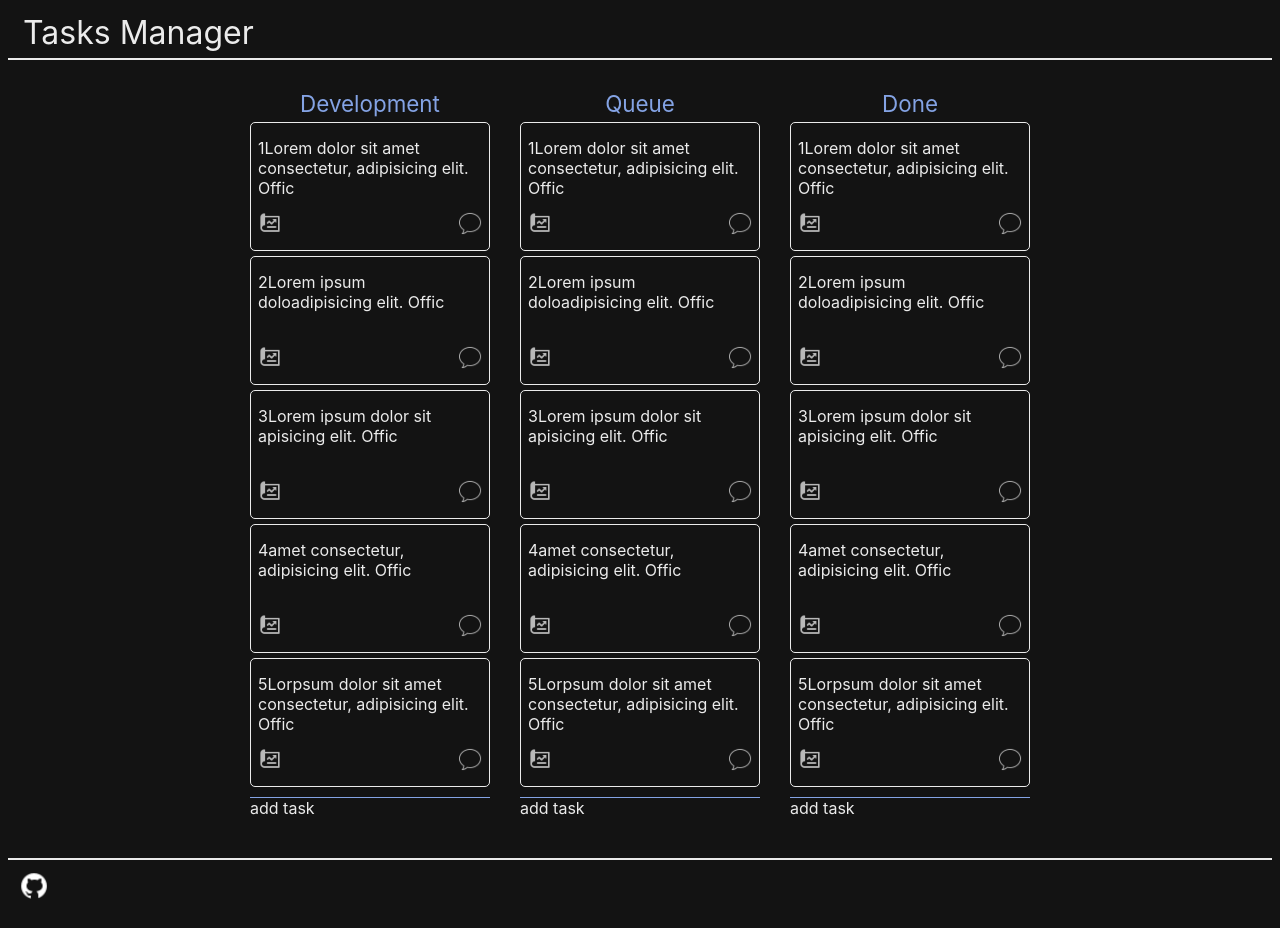
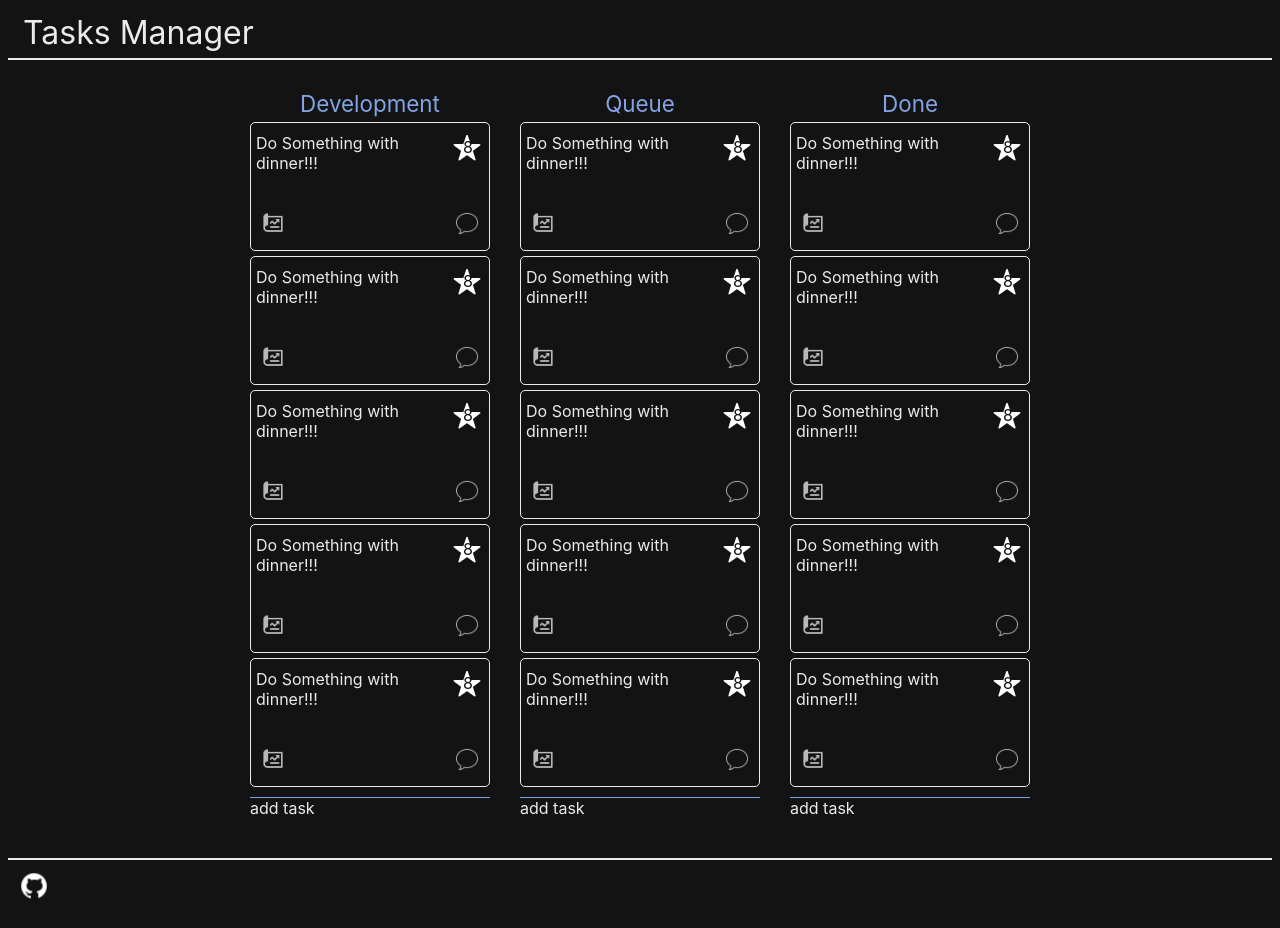
Before and after one commit to Sanvinganza/myTodo, a React (Create React App) app: page /1 in a window 1280 px wide. Built offline with nearby package versions, Linux system fonts and the light colour scheme.

Commit message:
updated Objective card

```diff
--- a/src/components/Card.tsx
+++ b/src/components/Card.tsx
@@ -4,20 +4,27 @@ import { CommentsModal } from "../modals/CommentsModal"
 import { ObjectiveModal } from "../modals/ObjectiveModal"
 
 export interface ICardCoverProps {
-  text: string
   ref: RefObject<HTMLDivElement>
+  title: string
 }
 
-export type TCardCover = ({ text, ref }: ICardCoverProps) => JSX.Element
+export type TCardCover = ({ ref, title }: ICardCoverProps) => JSX.Element
 export const Card = forwardRef<HTMLDivElement, ICardCoverProps>(
-  ({ text }, ref) => {
+  ({ title }, ref) => {
     const [starModalIsOpen, setStarModalIsOpen] = useState(false)
     const [messageModalIsOpen, setMessageModalIsOpen] = useState(false)
 
     return (
       <>
         <div ref={ref} className="queue-item">
-          <span className="about">{text}</span>
+          <div className="container">
+            <div className="title">{title}</div>
+            <figure className="rating-container">
+              <img src={require("../images/star.png")} />
+              <figcaption>8</figcaption>
+            </figure>
+          </div>
+
           <footer>
             <div className="attribute-container">
               <img
--- a/src/global.scss
+++ b/src/global.scss
@@ -92,23 +92,27 @@ a {
 .queue-container {
   transition: 3s ease-out;
   > .queue-item {
-    padding: 10px 2px;
+    padding: 10px 5px;
     border-radius: 5px;
     margin: 5px 0;
     border: 1px color.$white solid;
     display: flex;
-    justify-content: center;
+    justify-content: space-between;
     flex-direction: column;
-    align-content: space-between;
     height: 107px;
-    > span.about {
+    > .container {
+      display: flex;
+      flex-direction: row;
+      justify-content: space-between;
+    }
+    > .title {
+      font-size: 12px;
       height: 100%;
       display: -webkit-box;
       -webkit-line-clamp: 3;
       -webkit-box-orient: vertical;
       overflow: hidden;
       text-overflow: ellipsis;
-      padding: 5px;
     }
   }
 
@@ -116,6 +120,20 @@ a {
     height: 30px;
     border-top: 1px color.$blue solid;
     margin-top: 10px;
+  }
+}
+
+// ----- raiting
+figure.rating-container {
+  position: relative;
+  margin: 0;
+  width: 34px;
+  figcaption {
+    position: absolute;
+    text-align: center;
+    left: 11px;
+    top: 4px;
+    color: color.$black;
   }
 }
 // -----------QUEUE END
--- a/src/pages/Objectives/DoneQueue.tsx
+++ b/src/pages/Objectives/DoneQueue.tsx
@@ -4,34 +4,34 @@ import { ICardInfo, Queue } from "./Queue"
 export interface IDoneQueueProps {}
 const queue: ICardInfo[] = [
   {
-    id: 1,
-    index: 1,
+    id: 11,
+    index: 11,
     date: new Date(),
-    text: "1Lorem dolor sit amet consectetur, adipisicing elit. Offic",
+    text: "11Lorem dolor sit amet consectetur, adipisicing elit. Offic",
   },
   {
-    id: 2,
-    index: 2,
+    id: 12,
+    index: 12,
     date: new Date(),
-    text: "2Lorem ipsum doloadipisicing elit. Offic",
+    text: "12Lorem ipsum doloadipisicing elit. Offic",
   },
   {
     id: 3,
     index: 3,
     date: new Date(),
-    text: "3Lorem ipsum dolor sit apisicing elit. Offic",
+    text: "13Lorem ipsum dolor sit apisicing elit. Offic",
   },
   {
-    id: 4,
-    index: 4,
+    id: 14,
+    index: 14,
     date: new Date(),
-    text: "4amet consectetur, adipisicing elit. Offic",
+    text: "14amet consectetur, adipisicing elit. Offic",
   },
   {
-    id: 5,
-    index: 5,
+    id: 15,
+    index: 15,
     date: new Date(),
-    text: "5Lorpsum dolor sit amet consectetur, adipisicing elit. Offic",
+    text: "15Lorpsum dolor sit amet consectetur, adipisicing elit. Offic",
   },
 ]
 
--- a/src/pages/Objectives/InProgressQueeu.tsx
+++ b/src/pages/Objectives/InProgressQueeu.tsx
@@ -4,34 +4,34 @@ import { ICardInfo, Queue } from "./Queue"
 export interface IInProgressQueeuProps {}
 const queue: ICardInfo[] = [
   {
-    id: 1,
-    index: 1,
+    id: 6,
+    index: 6,
     date: new Date(),
-    text: "1Lorem dolor sit amet consectetur, adipisicing elit. Offic",
+    text: "6Lorem dolor sit amet consectetur, adipisicing elit. Offic",
   },
   {
-    id: 2,
-    index: 2,
+    id: 7,
+    index: 7,
     date: new Date(),
-    text: "2Lorem ipsum doloadipisicing elit. Offic",
+    text: "7Lorem ipsum doloadipisicing elit. Offic",
   },
   {
-    id: 3,
-    index: 3,
+    id: 8,
+    index: 8,
     date: new Date(),
-    text: "3Lorem ipsum dolor sit apisicing elit. Offic",
+    text: "8Lorem ipsum dolor sit apisicing elit. Offic",
   },
   {
-    id: 4,
-    index: 4,
+    id: 9,
+    index: 9,
     date: new Date(),
-    text: "4amet consectetur, adipisicing elit. Offic",
+    text: "9amet consectetur, adipisicing elit. Offic",
   },
   {
-    id: 5,
-    index: 5,
+    id: 10,
+    index: 10,
     date: new Date(),
-    text: "5Lorpsum dolor sit amet consectetur, adipisicing elit. Offic",
+    text: "10Lorpsum dolor sit amet consectetur, adipisicing elit. Offic",
   },
 ]
 export function InProgressQueeu(props: IInProgressQueeuProps) {
--- a/src/pages/Objectives/Objective.tsx
+++ b/src/pages/Objectives/Objective.tsx
@@ -51,5 +51,5 @@ export const Objective = ({ id, text, index, moveCard }: IObjectiveProps) => {
 
   drag(drop(ref))
 
-  return <Card ref={ref} text={text} />
+  return <Card title={"Do Something with dinner!!!"} ref={ref} />
 }
--- a/src/pages/Objectives/Queue.tsx
+++ b/src/pages/Objectives/Queue.tsx
@@ -1,7 +1,5 @@
 import update from "immutability-helper"
 import { useCallback, useState } from "react"
-import { DndProvider } from "react-dnd"
-import { HTML5Backend } from "react-dnd-html5-backend"
 import useMediaQuery from "../../helpers/useMediaQuery"
 import { Objective } from "./Objective"
 
@@ -64,14 +62,12 @@ export function Queue({ queue = [], title }: IQueueProps) {
           </div>
         ) : null}
       </div>
-      <DndProvider backend={HTML5Backend}>
       {showQueue ? (
         <div className="queue-container">
           {cards.map((task, i) => renderCard(task, i))}
           <footer>add task</footer>
         </div>
       ) : null}
-      </DndProvider>
     </div>
   )
 }
--- a/src/pages/Objectives/index.tsx
+++ b/src/pages/Objectives/index.tsx
@@ -1,3 +1,5 @@
+import { DndProvider } from "react-dnd"
+import { HTML5Backend } from "react-dnd-html5-backend"
 import { DevelopmentQueue } from "./DevelopmentQueue"
 import { DoneQueue } from "./DoneQueue"
 import { InProgressQueeu } from "./InProgressQueeu"
@@ -5,9 +7,11 @@ import { InProgressQueeu } from "./InProgressQueeu"
 export function Objectives() {
   return (
     <div className="tasks-container">
-      <DevelopmentQueue />
-      <InProgressQueeu />
-      <DoneQueue />
+      <DndProvider backend={HTML5Backend}>
+        <DevelopmentQueue />
+        <InProgressQueeu />
+        <DoneQueue />
+      </DndProvider>
     </div>
   )
 }
```
Lines whose indentation alone changed are shown as unchanged.
